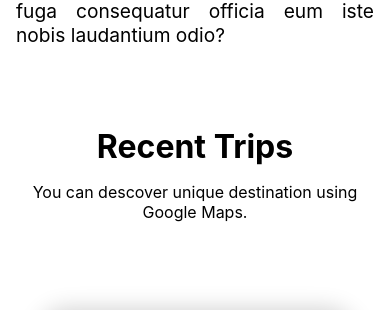
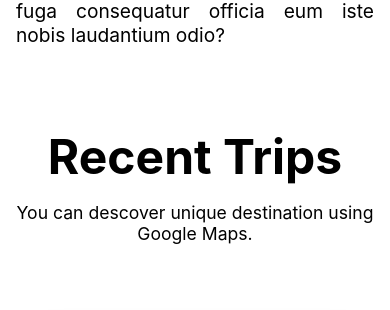
Before and after one commit to Chitresh9876/tripsy, a React (Create React App) app: page / in a window 390 px wide. Shown: the part 2502-2812 px from the top of the page. Built offline with nearby package versions, Linux system fonts and the light colour scheme.

Commit message:
commit-5

```diff
--- a/src/components/TripStyles.css
+++ b/src/components/TripStyles.css
@@ -64,3 +64,26 @@ img{
         margin: 1rem;
     }
 }
+@media screen and (max-width:550px) {
+    .content{
+        margin: 4rem 1rem;
+    }
+    .content h2{
+        font-size: 3rem;
+
+    }
+    .content>p{
+        font-size: 1.1rem;
+    }
+    .cards{
+        display: flex;
+       flex-direction: column;
+       margin-right: 2rem;
+        margin-top: 4rem;
+    }
+    .card{
+        width: 100%;
+        height: auto;
+        margin: 1rem;
+    }
+}
```
